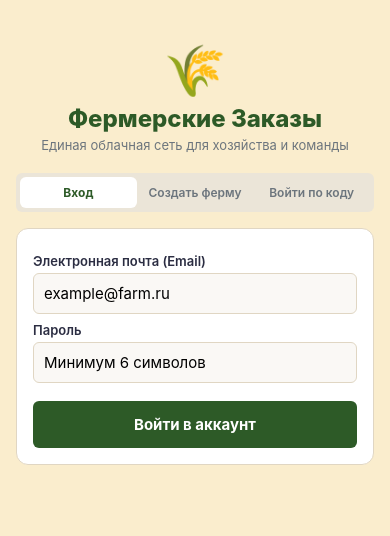
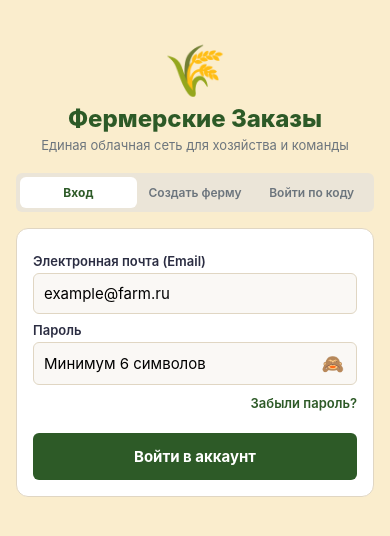
Before and after one commit to Magic57/farmer-orders, a React Native app: screen /Auth in a window 390 px wide. Shown: the top 536 px of the page. Built offline with nearby package versions, Linux system fonts and the light colour scheme; no server answers.

Commit message:
feat: add password visibility toggle and forgot password reset functionality

```diff
--- a/src/context/AuthContext.tsx
+++ b/src/context/AuthContext.tsx
@@ -11,6 +11,7 @@ interface AuthContextType {
   logout: () => Promise<void>;
   reloadProfile: () => Promise<void>;
   changeRole: (role: UserRole) => Promise<void>;
+  resetPassword: (email: string) => Promise<void>;
 }
 
 const AuthContext = createContext<AuthContextType>({} as AuthContextType);
@@ -79,6 +80,10 @@ export const AuthProvider: React.FC<{ children: React.ReactNode }> = ({ children
     }
   };
 
+  const resetPassword = async (userEmail: string) => {
+    await AuthService.resetPassword(userEmail);
+  };
+
   return (
     <AuthContext.Provider
       value={{
@@ -90,6 +95,7 @@ export const AuthProvider: React.FC<{ children: React.ReactNode }> = ({ children
         logout,
         reloadProfile,
         changeRole,
+        resetPassword,
       }}
     >
       {children}
--- a/src/screens/AuthScreen.tsx
+++ b/src/screens/AuthScreen.tsx
@@ -18,16 +18,43 @@ import { theme } from '../constants/theme';
 
 export const AuthScreen = () => {
   const insets = useSafeAreaInsets();
-  const { login, registerNewFarm, registerJoinFarm } = useAuth();
+  const { login, registerNewFarm, registerJoinFarm, resetPassword } = useAuth();
 
   const [mode, setMode] = useState<'login' | 'register_new' | 'register_join'>('login');
   const [email, setEmail] = useState('');
   const [password, setPassword] = useState('');
+  const [showPassword, setShowPassword] = useState(false);
   const [name, setName] = useState('');
   const [farmName, setFarmName] = useState('');
   const [inviteCode, setInviteCode] = useState('');
   const [role, setRole] = useState<UserRole>('manager');
   const [loading, setLoading] = useState(false);
+
+  const handleForgotPassword = async () => {
+    if (!email.trim()) {
+      Alert.alert(
+        'Восстановление пароля',
+        'Пожалуйста, введите ваш адрес электронной почты (Email) в поле выше, чтобы мы могли отправить ссылку для сброса пароля.'
+      );
+      return;
+    }
+
+    try {
+      setLoading(true);
+      await resetPassword(email.trim());
+      Alert.alert(
+        'Письмо отправлено! ✉️',
+        `Инструкция по восстановлению пароля отправлена на адрес:\n${email.trim()}\n\nПроверьте почту (включая папку "Спам").`
+      );
+    } catch (e: any) {
+      let msg = e.message || 'Не удалось отправить ссылку';
+      if (msg.includes('auth/user-not-found')) msg = 'Пользователь с таким email не найден';
+      if (msg.includes('auth/invalid-email')) msg = 'Некорректный email адрес';
+      Alert.alert('Ошибка', msg);
+    } finally {
+      setLoading(false);
+    }
+  };
 
   const handleSubmit = async () => {
     if (!email.trim() || !password.trim()) {
@@ -182,13 +209,31 @@ export const AuthScreen = () => {
           />
 
           <Text style={styles.label}>Пароль</Text>
-          <TextInput
-            style={styles.input}
-            placeholder="Минимум 6 символов"
-            secureTextEntry
-            value={password}
-            onChangeText={setPassword}
-          />
+          <View style={styles.passwordContainer}>
+            <TextInput
+              style={styles.passwordInput}
+              placeholder="Минимум 6 символов"
+              secureTextEntry={!showPassword}
+              value={password}
+              onChangeText={setPassword}
+            />
+            <TouchableOpacity
+              style={styles.eyeBtn}
+              onPress={() => setShowPassword(!showPassword)}
+              hitSlop={{ top: 10, bottom: 10, left: 10, right: 10 }}
+            >
+              <Text style={styles.eyeIcon}>{showPassword ? '👁️' : '🙈'}</Text>
+            </TouchableOpacity>
+          </View>
+
+          {mode === 'login' && (
+            <TouchableOpacity
+              style={styles.forgotPassBtn}
+              onPress={handleForgotPassword}
+            >
+              <Text style={styles.forgotPassText}>Забыли пароль?</Text>
+            </TouchableOpacity>
+          )}
 
           {mode !== 'login' && (
             <>
@@ -379,4 +424,34 @@ const styles = StyleSheet.create({
     fontSize: 15,
     fontWeight: '700',
   },
+  passwordContainer: {
+    flexDirection: 'row',
+    alignItems: 'center',
+    backgroundColor: '#FAF8F5',
+    borderWidth: 1,
+    borderColor: theme.colors.border,
+    borderRadius: theme.radius.sm,
+  },
+  passwordInput: {
+    flex: 1,
+    padding: 10,
+    fontSize: 15,
+  },
+  eyeBtn: {
+    paddingHorizontal: 12,
+    paddingVertical: 10,
+  },
+  eyeIcon: {
+    fontSize: 18,
+  },
+  forgotPassBtn: {
+    alignSelf: 'flex-end',
+    marginTop: 6,
+    paddingVertical: 4,
+  },
+  forgotPassText: {
+    fontSize: 13,
+    color: theme.colors.primary,
+    fontWeight: '600',
+  },
 });
--- a/src/services/authService.ts
+++ b/src/services/authService.ts
@@ -2,6 +2,7 @@ import {
   createUserWithEmailAndPassword,
   signInWithEmailAndPassword,
   signOut,
+  sendPasswordResetEmail,
   onAuthStateChanged,
   User,
 } from 'firebase/auth';
@@ -132,6 +133,10 @@ export const AuthService = {
     await signOut(auth);
   },
 
+  async resetPassword(email: string): Promise<void> {
+    await sendPasswordResetEmail(auth, email.trim());
+  },
+
   async updateUserRole(uid: string, role: UserRole): Promise<void> {
     await setDoc(doc(db, 'users', uid), { role }, { merge: true });
   },
```
